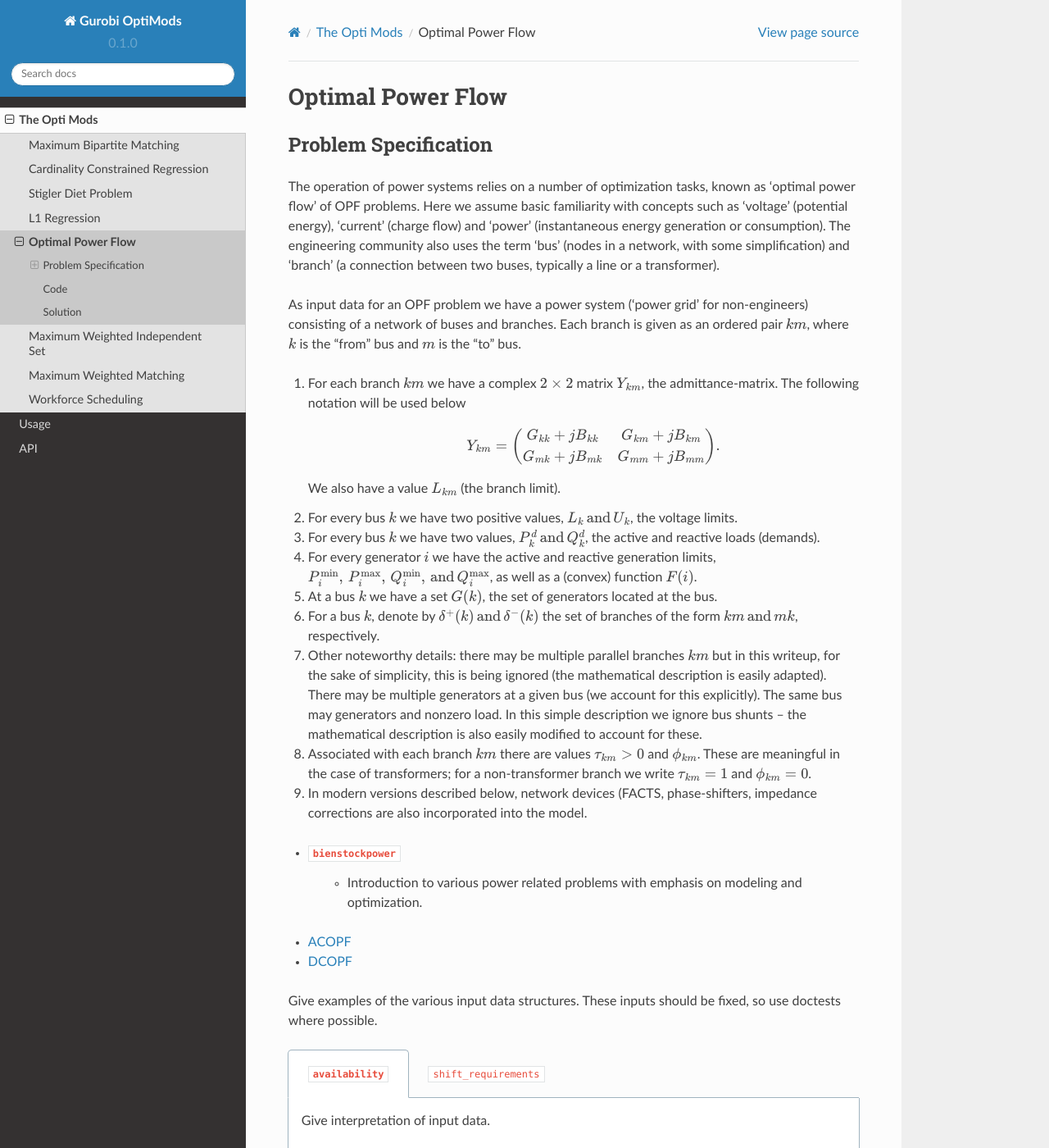
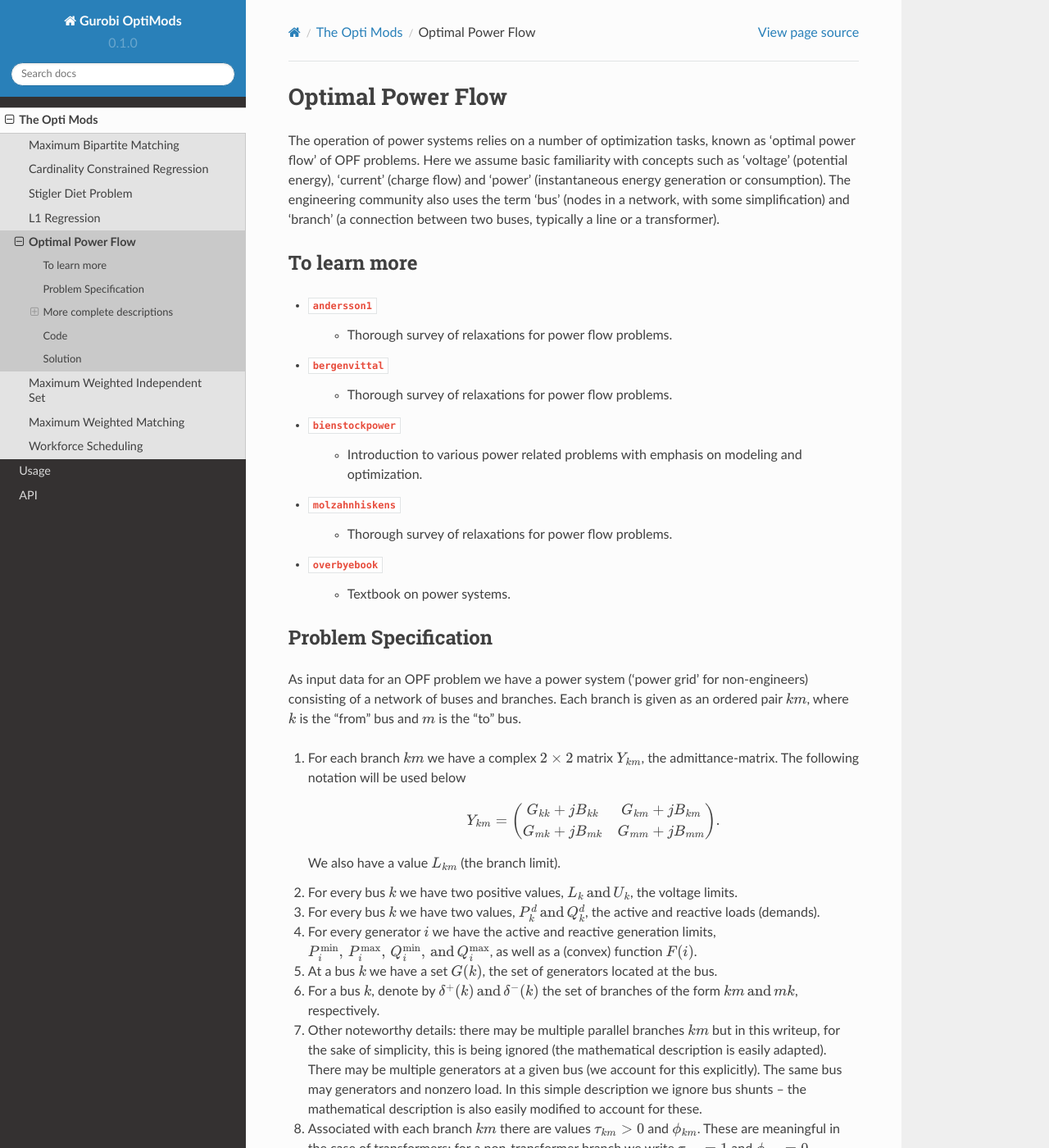
Before and after one commit to Gurobi/gurobi-optimods, a Sphinx documentation site: the page built from docs/source/mods/opf/index.rst, in a window 1280 px wide and 1400 px high. Shown: the whole window at 82% size. Built offline with Sphinx 7.4.7 and the Read the Docs theme 2.0.0, drawn with Linux system fonts in a browser that asks for light colours; cross-references to code outside the pages are shown as plain code; some of the changed text lies outside the part shown.

Commit message:
restructred index.rst

```diff
--- a/docs/source/mods/opf/index.rst
+++ b/docs/source/mods/opf/index.rst
@@ -1,12 +1,33 @@
 Optimal Power Flow
 ==================
+
+The operation of power systems relies on a number of optimization tasks, known as 'optimal power flow' of OPF problems.  Here we assume basic familiarity with concepts such as 'voltage' (potential energy), 'current' (charge flow) and 'power' (instantaneous energy generation or consumption).  The engineering community also
+uses the term 'bus' (nodes in a network, with some simplification) and 'branch' (a connection between two buses, typically a line or a transformer).
+
+
+
+To learn more
+---------------------
+
+- :footcite:t:`andersson1`
+      - Thorough survey of relaxations for power flow problems.
+
+- :footcite:t:`bergenvittal`
+      - Thorough survey of relaxations for power flow problems.
+
+- :footcite:t:`bienstockpower`
+      - Introduction to various power related problems with emphasis on modeling and optimization.
+
+- :footcite:t:`molzahnhiskens`
+      - Thorough survey of relaxations for power flow problems.
+
+- :footcite:t:`overbyebook`
+      - Textbook on power systems.
+
 
 
 Problem Specification
 ---------------------
-
-The operation of power systems relies on a number of optimization tasks, known as 'optimal power flow' of OPF problems.  Here we assume basic familiarity with concepts such as 'voltage' (potential energy), 'current' (charge flow) and 'power' (instantaneous energy generation or consumption).  The engineering community also
-uses the term 'bus' (nodes in a network, with some simplification) and 'branch' (a connection between two buses, typically a line or a transformer).
 
 As input data for an OPF problem we have a power system ('power grid' for non-engineers) consisting of a network of buses and branches. Each branch is given as
 an ordered pair :math:`km`, where :math:`k` is the "from" bus and :math:`m` is the "to" bus.
@@ -38,8 +59,9 @@ an ordered pair :math:`km`, where :math:`k` is the "from" bus and :math:`m` is t
 9. In modern versions described below, network devices (FACTS, phase-shifters, impedance corrections are also incorporated into the model.
 
 
-- :footcite:t:`bienstockpower`
-      - Introduction to various power related problems with emphasis on modeling and optimization.
+
+More complete descriptions
+--------------------------
 
 .. toctree::
    :maxdepth: 1
```
